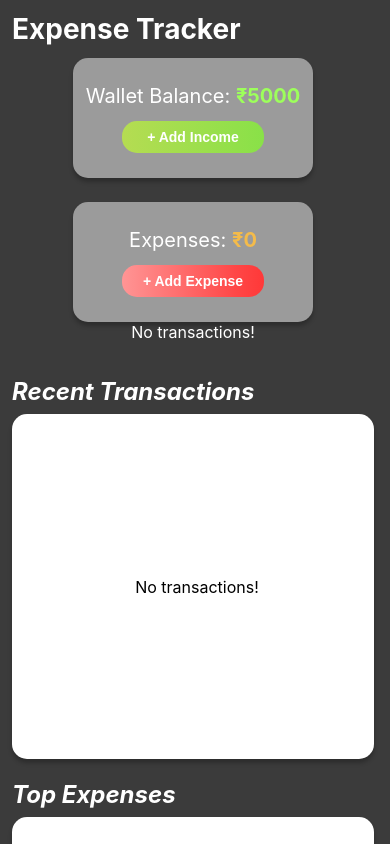
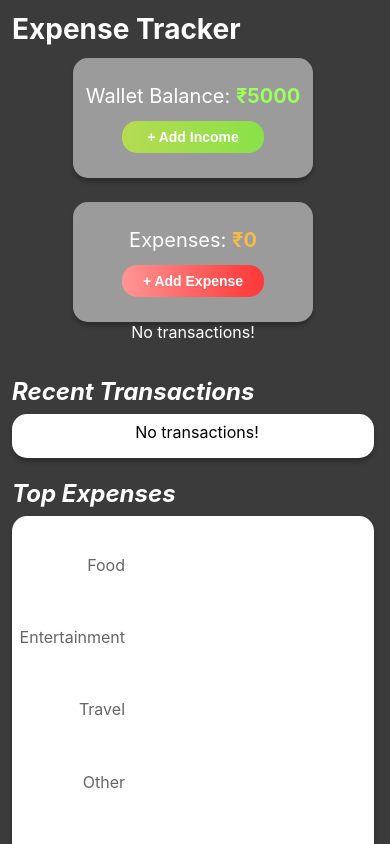
Before and after one commit to rokaderutik/Expense_Tracker, a React (Create React App) app: page / in a window 390 px wide. Shown: the top 844 px of the page. Built offline with nearby package versions, Linux system fonts and the light colour scheme.

Commit message:
small bugs fixes

```diff
--- a/src/components/Hero Section/Card.module.css
+++ b/src/components/Hero Section/Card.module.css
@@ -19,6 +19,7 @@
     color: var(--color-white);
     margin-top: 0px;
     margin-bottom: 0px;
+    text-align: center;
 }
 
 .expense_text {
--- a/src/components/Modals/AddEditExpenseModal.js
+++ b/src/components/Modals/AddEditExpenseModal.js
@@ -38,7 +38,10 @@ const ExpenseModal = ({
 
     // to fill form with details of expense to edit
     useEffect(() => {
-
+        if(editItemId) {
+            const initialInputData = expenseList.find((item) => item.id === editItemId);
+            setInputData(initialInputData);
+        }
     }, [editItemId]);
 
     const handleClose = () => setIsOpen(false);
--- a/src/components/TransactionAndExpenseSection/Transactions.module.css
+++ b/src/components/TransactionAndExpenseSection/Transactions.module.css
@@ -173,7 +173,8 @@
         width: 100%;
     }
     .transaction_list_wrapper {
-        padding: 8px 8px 8px 16px;
+        padding: 8px 8px 16px 16px;
+        height: fit-content;
     }
     .heading {
         font-size: 24px;
```
